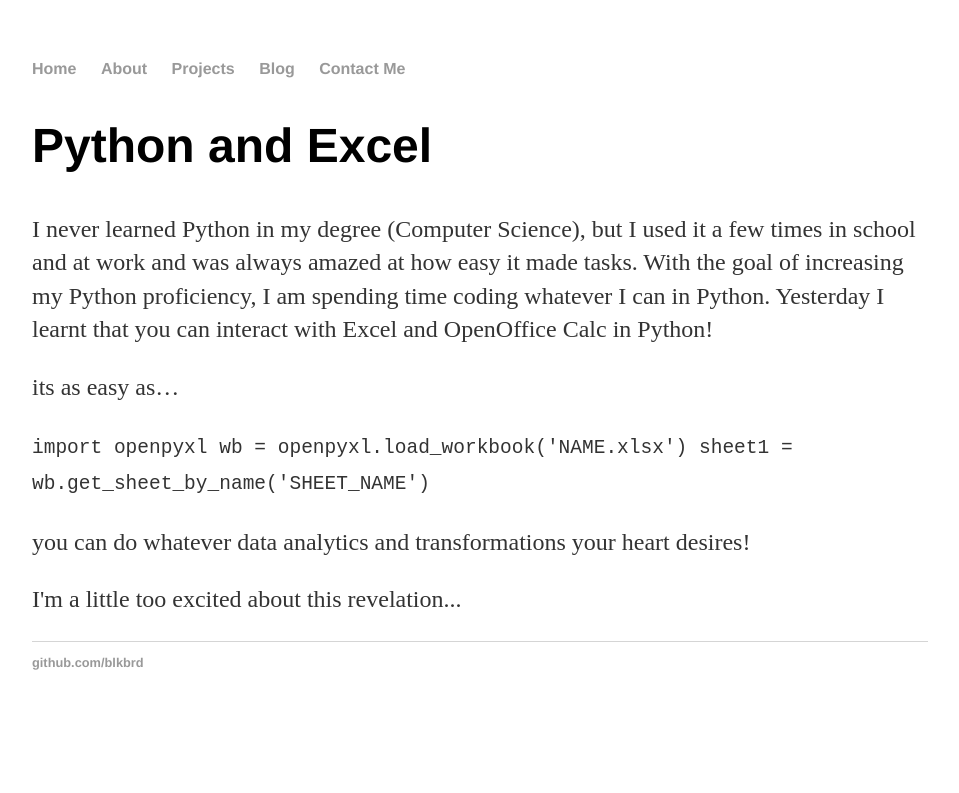
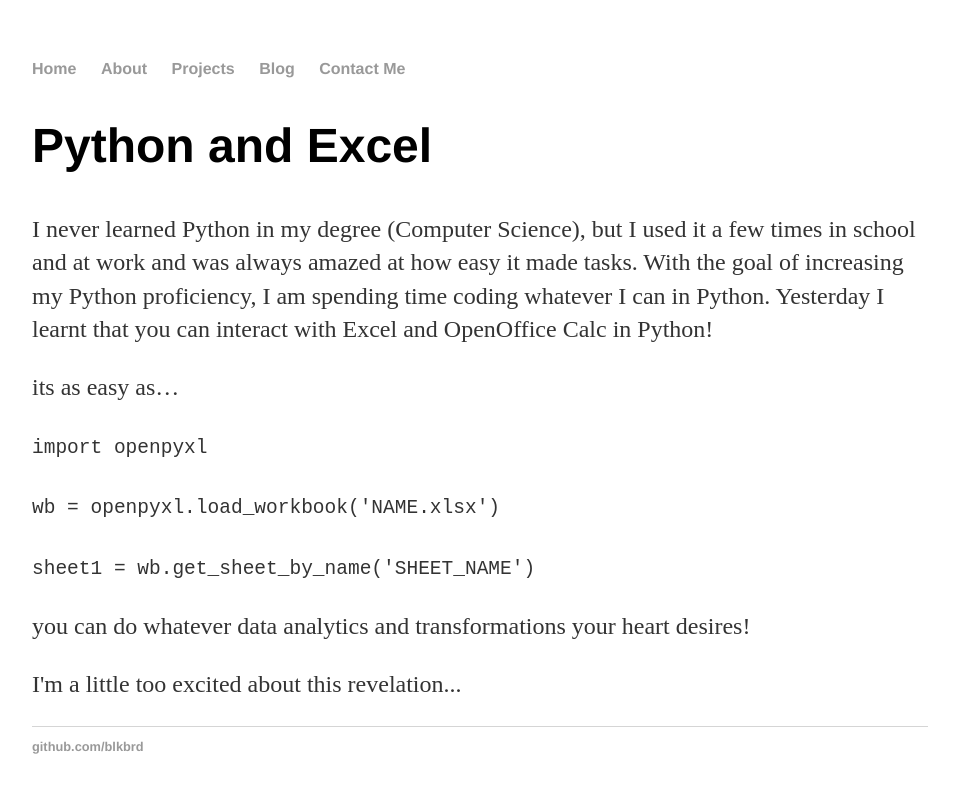
Before and after one commit to blkbrd/blkbrd.github.io, a Jekyll site: the page built from _posts/2017-11-25-Python-and-Excel.md, in a window 1280 px wide. Shown: the top 793 px of the page, without its empty margins (160-1119 px from the left). Built offline with Jekyll 4.4.1, drawn with Linux system fonts in a browser that asks for light colours.

Commit message:
Update 2017-11-25-Python-and-Excel.md

```diff
--- a/_posts/2017-11-25-Python-and-Excel.md
+++ b/_posts/2017-11-25-Python-and-Excel.md
@@ -10,13 +10,11 @@ time coding whatever I can in Python. Yesterday I learnt that you can interact w
 
 its as easy as...
 <p>
-<code>
-  import openpyxl
-
-  wb = openpyxl.load_workbook('NAME.xlsx')
-
-  sheet1 = wb.get_sheet_by_name('SHEET_NAME')
-</code>
+  <code> import openpyxl </code>
+  <p>
+  <code> wb = openpyxl.load_workbook('NAME.xlsx')</code>
+  <p>
+  <code> sheet1 = wb.get_sheet_by_name('SHEET_NAME') </code>
 <p>
   you can do whatever data analytics and transformations your heart desires!
 
```
